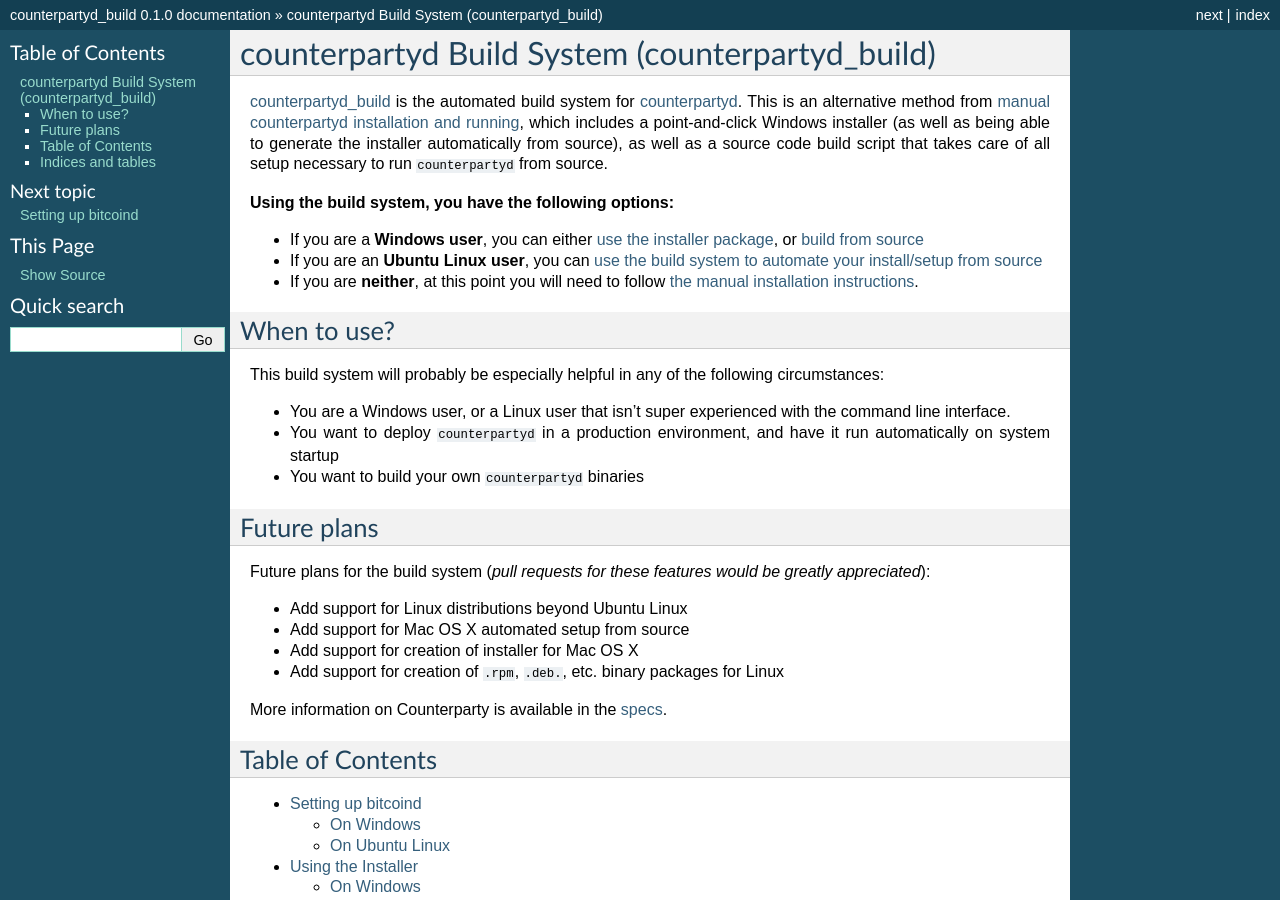
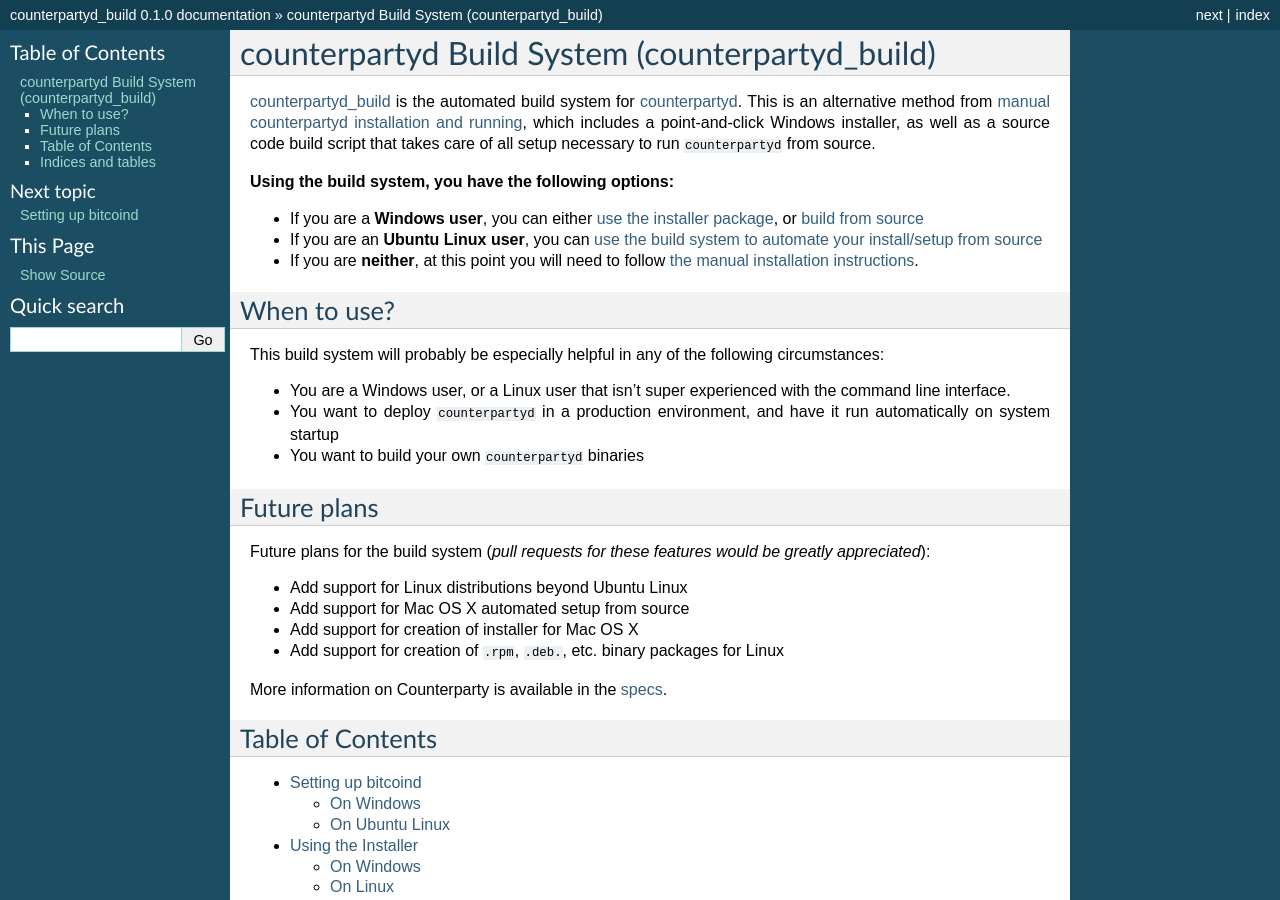
Before and after one commit to CounterpartyXCP/federatednode, a Sphinx documentation site: the page built from docs/index.rst, in a window 1280 px wide and 900 px high. Built offline with Sphinx 7.4.7, drawn with Linux system fonts in a browser that asks for light colours.

Commit message:
minor doc update

```diff
--- a/docs/index.rst
+++ b/docs/index.rst
@@ -4,8 +4,8 @@
 `counterpartyd_build <https://github.com/xnova/counterpartyd_build>`__ is the automated build system for
 `counterpartyd <https://github.com/PhantomPhreak/counterpartyd>`__. This is an alternative method from
 `manual counterpartyd installation and running <https://github.com/PhantomPhreak/counterpartyd/blob/master/README.md>`__,
-which includes a point-and-click Windows installer (as well as being able to generate the installer automatically
-from source), as well as a source code build script that takes care of all setup necessary to run ``counterpartyd`` from source.
+which includes a point-and-click Windows installer, as well as a source code build script that takes care of
+all setup necessary to run ``counterpartyd`` from source.
 
 **Using the build system, you have the following options:**
 
```
